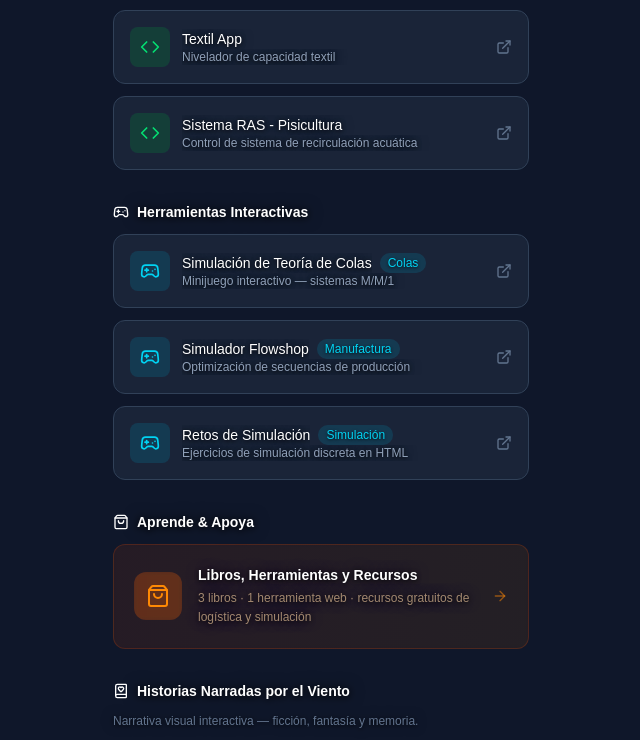
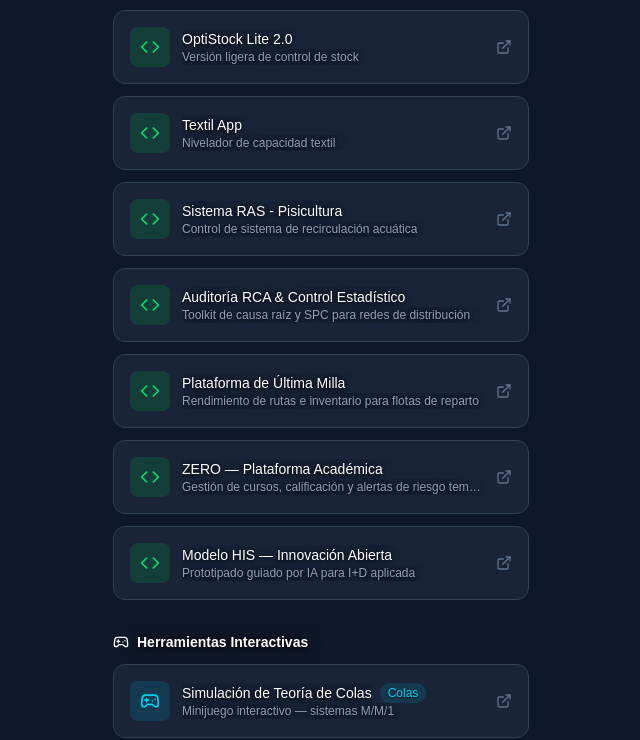
Before and after one commit to cristianjaviercano/landing_page_professional_crc, a Next.js app: page / in a window 1280 px wide. Shown: the part 994-1734 px from the top of the page, without its empty margins (319-959 px from the left). Built offline with nearby package versions, Linux system fonts and the light colour scheme.

Commit message:
feat: mostrar curso de agentes IA y 4 casos de estudio nuevos en la página principal
- Cursos Académicos: agrega Fabricación de Agentes de IA
- Proyectos Operativos: agrega RCA, Última Milla, ZERO y Modelo HIS

```diff
--- a/src/app/page.tsx
+++ b/src/app/page.tsx
@@ -34,6 +34,12 @@ const links = {
       url: "https://crcbookshell.gitbook.io/cristian-s-bookshell/logistics-management/technical-in-advanced-dispatch-operations/session-1-foundations-of-dispatch-management-and-dispatch-information-systems-dis/task-session-1",
       icon: GraduationCap,
     },
+    {
+      title: "Fabricación de Agentes de IA - Curso",
+      description: "Curso interactivo: metodología de línea de producción multi-agente",
+      url: "/cursos/agentes-ia/",
+      icon: BookOpen,
+    },
   ],
   projects: [
     {
@@ -58,6 +64,30 @@ const links = {
       title: "Sistema RAS - Pisicultura",
       description: "Control de sistema de recirculación acuática",
       url: "https://pisiculture-app.vercel.app",
+      icon: Code,
+    },
+    {
+      title: "Auditoría RCA & Control Estadístico",
+      description: "Toolkit de causa raíz y SPC para redes de distribución",
+      url: "/proyectos/rca-quality-control/",
+      icon: Code,
+    },
+    {
+      title: "Plataforma de Última Milla",
+      description: "Rendimiento de rutas e inventario para flotas de reparto",
+      url: "/proyectos/last-mile-performance/",
+      icon: Code,
+    },
+    {
+      title: "ZERO — Plataforma Académica",
+      description: "Gestión de cursos, calificación y alertas de riesgo temprano",
+      url: "/proyectos/zero-academic-platform/",
+      icon: Code,
+    },
+    {
+      title: "Modelo HIS — Innovación Abierta",
+      description: "Prototipado guiado por IA para I+D aplicada",
+      url: "/proyectos/his-innovation-model/",
       icon: Code,
     },
   ],
```
